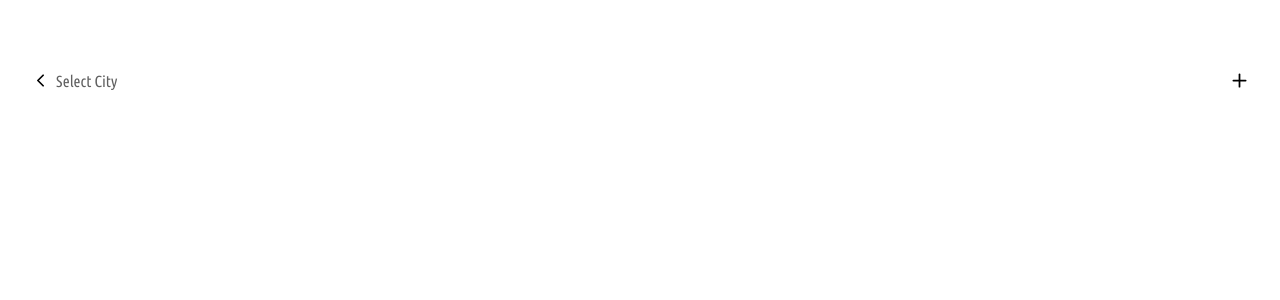
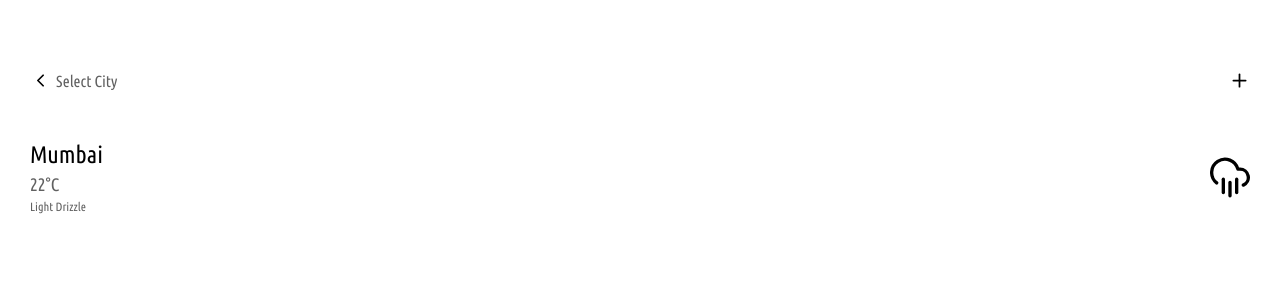
Before and after one commit to mishti169/weather-app, a React (Vite) app: page /location in a window 1280 px wide. Shown: the top 300 px of the page. Built offline with nearby package versions, Linux system fonts and the light colour scheme.

Commit message:
add location body with styling

```diff
--- a/src/components/Location/Location.css
+++ b/src/components/Location/Location.css
@@ -2,6 +2,7 @@
 	display: flex;
 	flex-direction: column;
 	padding: 70px 30px;
+	row-gap: 50px;
 }
 .location--header {
 	display: flex;
@@ -16,3 +17,27 @@
 .location--header_plus-icon {
 	color: #616161;
 }
+.location--body {
+	display: flex;
+	justify-content: space-between;
+}
+.location--body--details {
+	display: flex;
+	flex-direction: column;
+	row-gap: 5px;
+	color: #616161;
+}
+.location--body--details_city {
+	font-size: 24px;
+	line-height: 28px;
+	color: black;
+}
+.location--body--details_temp {
+	font-size: 18px;
+	line-height: 21px;
+}
+
+.location--body--details_temp-text {
+	font-size: 12px;
+	line-height: 14px;
+}
--- a/src/components/Location/Location.jsx
+++ b/src/components/Location/Location.jsx
@@ -1,6 +1,7 @@
 import React from 'react';
 import ChevronLeftLogo from '../../assets/icons/chevron-left.svg';
 import PlusLogo from '../../assets/icons/plus.svg';
+import CloudRainLogo from '../../assets/icons/cloud-rain.svg';
 import './Location.css';
 
 const Location = () => {
@@ -13,7 +14,14 @@ const Location = () => {
 				</div>
 				<img src={PlusLogo} width={21} className='location--header_plus-icon' />
 			</div>
-			<div></div>
+			<div className='location--body'>
+				<div className='location--body--details '>
+					<span className='location--body--details_city'>Mumbai</span>
+					<span className='location--body--details_temp'>22°C</span>
+					<span className='location--body--details_temp-text'>Light Drizzle</span>
+				</div>
+				<img width={40} src={CloudRainLogo} alt='raining' srcset='' />
+			</div>
 		</div>
 	);
 };
```
